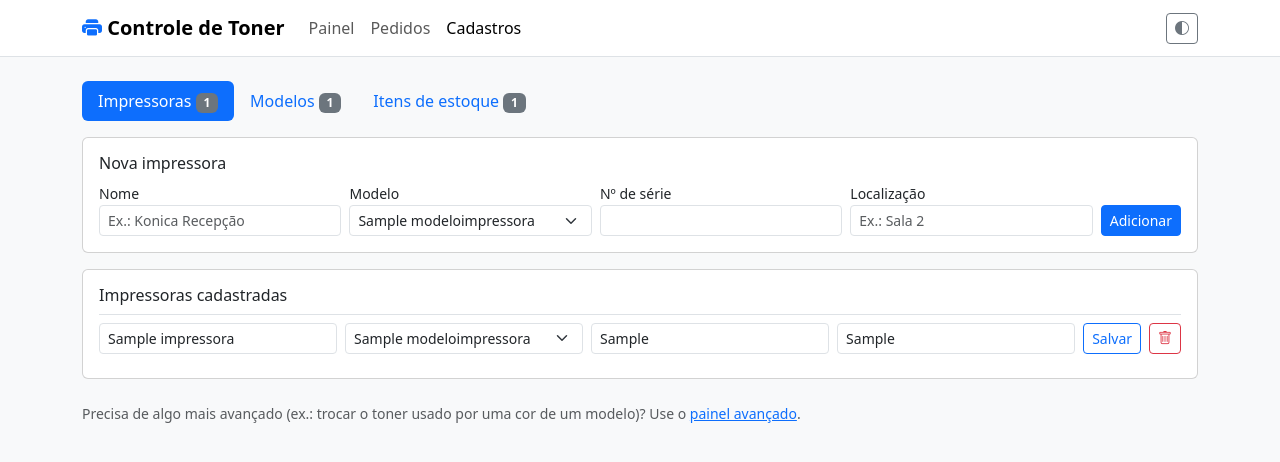
After one commit to DaniloSRocha26/Estoque-Lab-PVI, a Django app: page /cadastros/ in a window 1280 px wide. The commit adds this page. Shown: the top 462 px of the page. Run offline with Django 5.2, Linux system fonts and the light colour scheme; tables that the repository leaves empty hold one stand-in row (values such as "Sample post").

Commit message:
Página de Cadastros no site: modelo cria toners por cor, impressoras e itens com edição e exclusão

```diff
--- a/estoque/static/estoque/app.js
+++ b/estoque/static/estoque/app.js
@@ -103,6 +103,7 @@
     var form = e.target;
     if (!form.matches('form[data-ajax]')) return;
     e.preventDefault();
+    if (form.dataset.confirmar && !confirm(form.dataset.confirmar)) return;
     form.classList.add('salvando');
 
     fetch(form.action, {
--- a/estoque/templates/estoque/base.html
+++ b/estoque/templates/estoque/base.html
@@ -25,7 +25,7 @@
       <ul class="navbar-nav me-auto">
         <li class="nav-item"><a class="nav-link {% if request.resolver_match.url_name == 'painel' %}active{% endif %}" href="{% url 'painel' %}">Painel</a></li>
         <li class="nav-item"><a class="nav-link {% if request.resolver_match.url_name == 'pedidos' %}active{% endif %}" href="{% url 'pedidos' %}">Pedidos</a></li>
-        <li class="nav-item"><a class="nav-link" href="/admin/">Cadastros</a></li>
+        <li class="nav-item"><a class="nav-link {% if request.resolver_match.url_name == 'cadastros' %}active{% endif %}" href="{% url 'cadastros' %}">Cadastros</a></li>
       </ul>
       <button id="alternar-tema" class="btn btn-outline-secondary btn-sm" type="button" title="Alternar tema">
         <i class="bi bi-circle-half"></i>
--- /dev/null
+++ b/estoque/templates/estoque/cadastros.html
@@ -0,0 +1,149 @@
+{% extends "estoque/base.html" %}
+{% block titulo %}Cadastros · Controle de Toner{% endblock %}
+{% block conteudo %}
+
+<ul class="nav nav-pills mb-3" role="tablist">
+  <li class="nav-item"><button class="nav-link active" type="button" data-bs-toggle="pill" data-bs-target="#cad-impressoras" data-aba="cad-impressoras">Impressoras <span class="badge text-bg-secondary">{{ impressoras|length }}</span></button></li>
+  <li class="nav-item"><button class="nav-link" type="button" data-bs-toggle="pill" data-bs-target="#cad-modelos" data-aba="cad-modelos">Modelos <span class="badge text-bg-secondary">{{ modelos|length }}</span></button></li>
+  <li class="nav-item"><button class="nav-link" type="button" data-bs-toggle="pill" data-bs-target="#cad-itens" data-aba="cad-itens">Itens de estoque <span class="badge text-bg-secondary">{{ consumiveis|length }}</span></button></li>
+</ul>
+
+<div class="tab-content">
+
+  {# ================= IMPRESSORAS ================= #}
+  <div class="tab-pane fade show active" id="cad-impressoras">
+    <div class="card card-body mb-3">
+      <h2 class="h6">Nova impressora</h2>
+      {% if modelos %}
+      <form class="row g-2 align-items-end" method="post" action="{% url 'impressora_criar' %}" data-ajax>
+        {% csrf_token %}
+        <div class="col-md"><label class="form-label small mb-0">Nome</label><input class="form-control form-control-sm" name="nome" required placeholder="Ex.: Konica Recepção"></div>
+        <div class="col-md"><label class="form-label small mb-0">Modelo</label>
+          <select class="form-select form-select-sm" name="modelo" required>
+            {% for m in modelos %}<option value="{{ m.id }}">{{ m.nome }}</option>{% endfor %}
+          </select></div>
+        <div class="col-md"><label class="form-label small mb-0">Nº de série</label><input class="form-control form-control-sm" name="numero_serie" required></div>
+        <div class="col-md"><label class="form-label small mb-0">Localização</label><input class="form-control form-control-sm" name="localizacao" required placeholder="Ex.: Sala 2"></div>
+        <div class="col-md-auto"><button class="btn btn-primary btn-sm">Adicionar</button></div>
+      </form>
+      {% else %}
+      <p class="mb-0 text-body-secondary small">Cadastre primeiro um modelo (aba Modelos).</p>
+      {% endif %}
+    </div>
+
+    <div class="card card-body">
+      <h2 class="h6">Impressoras cadastradas</h2>
+      {% for i in impressoras %}
+      <div class="d-flex gap-2 align-items-end border-top py-2">
+        <form class="row g-2 align-items-end flex-grow-1" method="post" action="{% url 'impressora_editar' i.id %}" data-ajax>
+          {% csrf_token %}
+          <div class="col-md"><input class="form-control form-control-sm" name="nome" value="{{ i.nome }}" required aria-label="Nome"></div>
+          <div class="col-md">
+            <select class="form-select form-select-sm" name="modelo" aria-label="Modelo">
+              {% for m in modelos %}<option value="{{ m.id }}" {% if m.id == i.modelo_id %}selected{% endif %}>{{ m.nome }}</option>{% endfor %}
+            </select></div>
+          <div class="col-md"><input class="form-control form-control-sm" name="numero_serie" value="{{ i.numero_serie }}" required aria-label="Nº de série"></div>
+          <div class="col-md"><input class="form-control form-control-sm" name="localizacao" value="{{ i.localizacao }}" required aria-label="Localização"></div>
+          <div class="col-md-auto"><button class="btn btn-outline-primary btn-sm">Salvar</button></div>
+        </form>
+        <form method="post" action="{% url 'impressora_excluir' i.id %}" data-ajax data-confirmar="Excluir a impressora {{ i.nome }}?">
+          {% csrf_token %}
+          <button class="btn btn-outline-danger btn-sm" title="Excluir"><i class="bi bi-trash"></i></button>
+        </form>
+      </div>
+      {% empty %}
+      <p class="text-body-secondary small mb-0">Nenhuma impressora ainda.</p>
+      {% endfor %}
+    </div>
+  </div>
+
+  {# ================= MODELOS ================= #}
+  <div class="tab-pane fade" id="cad-modelos">
+    <div class="card card-body mb-3">
+      <h2 class="h6">Novo modelo</h2>
+      <p class="text-body-secondary small">Os toners (um por cor) e a caixa de resíduo são criados automaticamente, com estoque 0. Depois é só ajustar as quantidades no Painel.</p>
+      <form class="row g-2 align-items-end" method="post" action="{% url 'modelo_criar' %}" data-ajax>
+        {% csrf_token %}
+        <div class="col-md-3"><label class="form-label small mb-0">Nome do modelo</label><input class="form-control form-control-sm" name="nome" required placeholder="Ex.: Konica Minolta"></div>
+        <div class="col-md-4"><label class="form-label small mb-0">Tipo</label>
+          <select class="form-select form-select-sm" name="tipo">
+            <option value="colorida">Colorida (preto, ciano, magenta e amarelo)</option>
+            <option value="mono">Preto e branco (só preto)</option>
+          </select></div>
+        <div class="col-md-2"><label class="form-label small mb-0">Estoque mínimo</label><input class="form-control form-control-sm" type="number" name="estoque_minimo" min="0" value="2"></div>
+        <div class="col-md-auto"><div class="form-check mb-1"><input class="form-check-input" type="checkbox" name="usa_residuo" id="usa-residuo" checked><label class="form-check-label small" for="usa-residuo">Usa caixa de resíduo</label></div></div>
+        <div class="col-md-auto"><button class="btn btn-primary btn-sm">Criar modelo</button></div>
+      </form>
+    </div>
+
+    <div class="card card-body">
+      <h2 class="h6">Modelos cadastrados</h2>
+      {% for m in modelos %}
+      <div class="border-top py-2">
+        <div class="d-flex gap-2 align-items-center">
+          <form class="d-flex gap-2 flex-grow-1" method="post" action="{% url 'modelo_renomear' m.id %}" data-ajax>
+            {% csrf_token %}
+            <input class="form-control form-control-sm" name="nome" value="{{ m.nome }}" required aria-label="Nome" style="max-width:20rem">
+            <button class="btn btn-outline-primary btn-sm">Renomear</button>
+          </form>
+          <span class="small text-body-secondary">{{ m.impressora_set.all|length }} impressora(s)</span>
+          <form method="post" action="{% url 'modelo_excluir' m.id %}" data-ajax data-confirmar="Excluir o modelo {{ m.nome }}?">
+            {% csrf_token %}
+            <button class="btn btn-outline-danger btn-sm" title="Excluir"><i class="bi bi-trash"></i></button>
+          </form>
+        </div>
+        <div class="small mt-1">
+          {% for t in m.toners_ordenados %}
+            <span class="me-3"><span class="ponto cor-{{ t.cor }}"></span> {{ t.get_cor_display }}: <span class="text-body-secondary">{{ t.consumivel.nome }}</span></span>
+          {% endfor %}
+          {% if m.caixa_residuo %}<span class="text-body-secondary"><i class="bi bi-trash3"></i> {{ m.caixa_residuo.nome }}</span>{% endif %}
+        </div>
+      </div>
+      {% empty %}
+      <p class="text-body-secondary small mb-0">Nenhum modelo ainda.</p>
+      {% endfor %}
+    </div>
+  </div>
+
+  {# ================= ITENS DE ESTOQUE ================= #}
+  <div class="tab-pane fade" id="cad-itens">
+    <div class="card card-body mb-3">
+      <h2 class="h6">Novo item avulso</h2>
+      <p class="text-body-secondary small">Os toners de um modelo novo já são criados em <strong>Modelos</strong>. Use este formulário só para itens extras.</p>
+      <form class="row g-2 align-items-end" method="post" action="{% url 'consumivel_criar' %}" data-ajax>
+        {% csrf_token %}
+        <div class="col-md"><label class="form-label small mb-0">Nome</label><input class="form-control form-control-sm" name="nome" required></div>
+        <div class="col-md-3"><label class="form-label small mb-0">Tipo</label>
+          <select class="form-select form-select-sm" name="tipo"><option value="toner">Toner</option><option value="residuo">Caixa de resíduo</option></select></div>
+        <div class="col-md-2"><label class="form-label small mb-0">Em estoque</label><input class="form-control form-control-sm" type="number" name="estoque_unidade" min="0" value="0"></div>
+        <div class="col-md-2"><label class="form-label small mb-0">Mínimo</label><input class="form-control form-control-sm" type="number" name="estoque_minimo" min="0" value="1"></div>
+        <div class="col-md-auto"><button class="btn btn-primary btn-sm">Adicionar</button></div>
+      </form>
+    </div>
+
+    <div class="card card-body">
+      <h2 class="h6">Itens cadastrados</h2>
+      {% for c in consumiveis %}
+      <div class="d-flex gap-2 align-items-end border-top py-2">
+        <form class="row g-2 align-items-end flex-grow-1" method="post" action="{% url 'consumivel_editar' c.id %}" data-ajax>
+          {% csrf_token %}
+          <div class="col-md"><input class="form-control form-control-sm" name="nome" value="{{ c.nome }}" required aria-label="Nome"></div>
+          <div class="col-md-auto"><span class="badge text-bg-secondary">{{ c.get_tipo_display }}</span></div>
+          <div class="col-md-2"><label class="form-label small mb-0">Em estoque</label><input class="form-control form-control-sm" type="number" name="estoque_unidade" min="0" value="{{ c.estoque_unidade }}"></div>
+          <div class="col-md-2"><label class="form-label small mb-0">Mínimo</label><input class="form-control form-control-sm" type="number" name="estoque_minimo" min="0" value="{{ c.estoque_minimo }}"></div>
+          <div class="col-md-auto"><button class="btn btn-outline-primary btn-sm">Salvar</button></div>
+        </form>
+        <form method="post" action="{% url 'consumivel_excluir' c.id %}" data-ajax data-confirmar="Excluir o item {{ c.nome }}?">
+          {% csrf_token %}
+          <button class="btn btn-outline-danger btn-sm" title="Excluir"><i class="bi bi-trash"></i></button>
+        </form>
+      </div>
+      {% empty %}
+      <p class="text-body-secondary small mb-0">Nenhum item ainda.</p>
+      {% endfor %}
+    </div>
+  </div>
+</div>
+
+<p class="text-body-secondary small mt-4">Precisa de algo mais avançado (ex.: trocar o toner usado por uma cor de um modelo)? Use o <a href="/admin/">painel avançado</a>.</p>
+{% endblock %}
--- a/estoque/templates/estoque/painel.html
+++ b/estoque/templates/estoque/painel.html
@@ -78,7 +78,7 @@
     </div></div>
   </div>
   {% empty %}
-  <p class="text-body-secondary">Nenhum item cadastrado. Use o menu Cadastros.</p>
+  <p class="text-body-secondary">Nenhum item cadastrado. Use o menu <a href="{% url 'cadastros' %}">Cadastros</a>.</p>
   {% endfor %}
 </div>
 
@@ -131,6 +131,6 @@
   {% endfor %}
 </div>
 {% else %}
-<p class="text-body-secondary">Nenhuma impressora cadastrada. Use o menu Cadastros.</p>
+<p class="text-body-secondary">Nenhuma impressora cadastrada. Use o menu <a href="{% url 'cadastros' %}">Cadastros</a>.</p>
 {% endif %}
 {% endblock %}
--- a/estoque/urls.py
+++ b/estoque/urls.py
@@ -1,6 +1,6 @@
 from django.urls import path
 
-from . import views
+from . import cadastros, views
 
 urlpatterns = [
     path('', views.painel, name='painel'),
@@ -9,4 +9,15 @@ urlpatterns = [
     path('pedidos/', views.pedidos, name='pedidos'),
     path('pedidos/criar/', views.criar_pedido, name='criar_pedido'),
     path('pedidos/<int:pk>/status/', views.status_pedido, name='status_pedido'),
+
+    path('cadastros/', cadastros.cadastros, name='cadastros'),
+    path('cadastros/impressoras/criar/', cadastros.impressora_criar, name='impressora_criar'),
+    path('cadastros/impressoras/<int:pk>/editar/', cadastros.impressora_editar, name='impressora_editar'),
+    path('cadastros/impressoras/<int:pk>/excluir/', cadastros.impressora_excluir, name='impressora_excluir'),
+    path('cadastros/modelos/criar/', cadastros.modelo_criar, name='modelo_criar'),
+    path('cadastros/modelos/<int:pk>/renomear/', cadastros.modelo_renomear, name='modelo_renomear'),
+    path('cadastros/modelos/<int:pk>/excluir/', cadastros.modelo_excluir, name='modelo_excluir'),
+    path('cadastros/itens/criar/', cadastros.consumivel_criar, name='consumivel_criar'),
+    path('cadastros/itens/<int:pk>/editar/', cadastros.consumivel_editar, name='consumivel_editar'),
+    path('cadastros/itens/<int:pk>/excluir/', cadastros.consumivel_excluir, name='consumivel_excluir'),
 ]
```
Also changed, not shown: estoque/cadastros.py (added, +112 -0 lines), estoque/forms.py (added, +37 -0 lines), estoque/services.py (+18 -1 lines), estoque/tests.py (+67 -0 lines).
